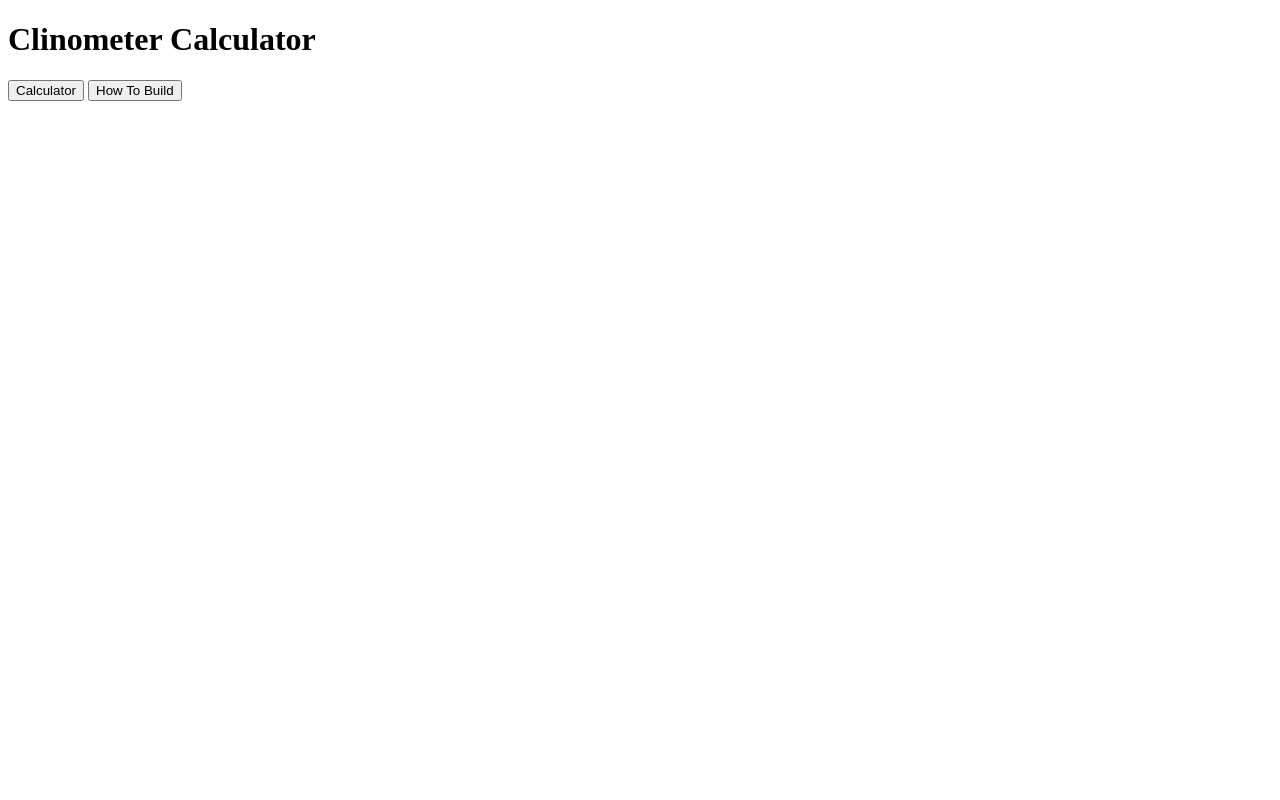
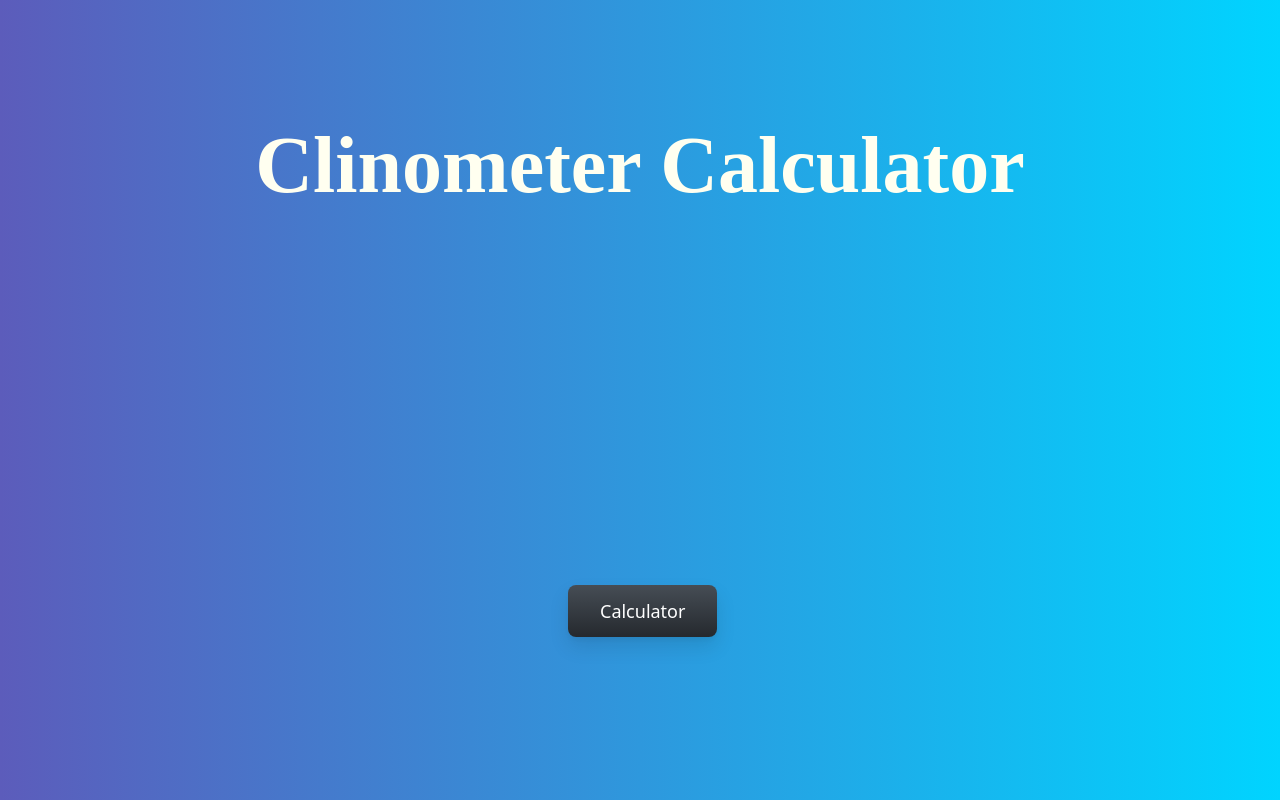
Before and after one commit to yunhonam11/ClinometerCalculator, a plain HTML site: page Index.html in a window 1280 px wide. Shown: the top 800 px of the page. Drawn offline with Linux system fonts and the light colour scheme.

Commit message:
Add files via upload

```diff
--- /dev/null
+++ b/Index.css
@@ -0,0 +1,53 @@
+.button-84
+{
+  align-items: center;
+  background-color: initial;
+  background-image: linear-gradient(#464d55, #25292e);
+  border-radius: 0.5rem;
+  border-width: 0;
+  box-shadow: 0 0.625rem 1.25rem rgba(0, 0, 0, .1),0 0.188rem 0.375rem rgba(0, 0, 0, .05);
+  box-sizing: border-box;
+  color: #fff;
+  cursor: pointer;
+  display: inline-flex;
+  flex-direction: column;
+  font-family: expo-brand-demi,system-ui,-apple-system,BlinkMacSystemFont,"Segoe UI",Roboto,"Helvetica Neue",Arial,"Noto Sans",sans-serif,"Apple Color Emoji","Segoe UI Emoji","Segoe UI Symbol","Noto Color Emoji";
+  font-size: 1.125rem;
+  height: 3.25rem;
+  justify-content: center;
+  line-height: 1;
+  margin: 0;
+  margin-top: 20rem;
+  margin-left: 35rem;
+  outline: none;
+  overflow: hidden;
+  padding: 0 2rem;
+  text-align: center;
+  text-decoration: none;
+  transform: translate3d(0, 0, 0);
+  transition: all 150ms;
+  vertical-align: baseline;
+  white-space: nowrap;
+  user-select: none;
+  -webkit-user-select: none;
+  touch-action: manipulation;
+}
+
+.button-84:hover {
+  box-shadow: rgba(0, 1, 0, .2) 0 0.125rem 0.5rem;
+  opacity: .85;
+}
+
+.button-84:active {
+  outline: 0;
+}
+
+.button-84:focus {
+  box-shadow: rgba(0, 0, 0, .5) 0 0 0 0.188rem;
+}
+
+@media (max-width: 420px) {
+  .button-84 {
+    height: 3rem;
+  }
+}
--- a/Index.html
+++ b/Index.html
@@ -4,8 +4,8 @@
 
 <head>
     <title>Clinometer Calculator</title>
-    <link rel="stylesheet" href="./css/Main.css">
-    <link rel="stylesheet" href="./css/Index.css">
+    <link rel="stylesheet" href="./Main.css">
+    <link rel="stylesheet" href="./Index.css">
 </head>
 
 <body>
--- /dev/null
+++ b/Main.css
@@ -0,0 +1,67 @@
+body
+{
+    background: rgb(2,0,36);
+    background: linear-gradient(90deg, rgba(2,0,36,1) 0%, rgba(92,92,187,1) 0%, rgba(0,212,255,1) 100%);
+}
+
+h1
+{
+    text-align: center;
+    color: #FFFFF0;
+    font-size: 5rem;
+    margin-top: 7.5rem;
+}
+
+.button-84
+{
+  align-items: center;
+  background-color: initial;
+  background-image: linear-gradient(#464d55, #25292e);
+  border-radius: 0.5rem;
+  border-width: 0;
+  box-shadow: 0 0.625rem 1.25rem rgba(0, 0, 0, .1),0 0.188rem 0.375rem rgba(0, 0, 0, .05);
+  box-sizing: border-box;
+  color: #fff;
+  cursor: pointer;
+  display: inline-flex;
+  flex-direction: column;
+  font-family: expo-brand-demi,system-ui,-apple-system,BlinkMacSystemFont,"Segoe UI",Roboto,"Helvetica Neue",Arial,"Noto Sans",sans-serif,"Apple Color Emoji","Segoe UI Emoji","Segoe UI Symbol","Noto Color Emoji";
+  font-size: 1.125rem;
+  height: 3.25rem;
+  justify-content: center;
+  line-height: 1;
+  margin: 0;
+  margin-top: 20rem;
+  margin-left: 35rem;
+  outline: none;
+  overflow: hidden;
+  padding: 0 2rem;
+  text-align: center;
+  text-decoration: none;
+  transform: translate3d(0, 0, 0);
+  transition: all 150ms;
+  vertical-align: baseline;
+  white-space: nowrap;
+  user-select: none;
+  -webkit-user-select: none;
+  touch-action: manipulation;
+}
+
+.button-84:hover {
+  box-shadow: rgba(0, 1, 0, .2) 0 0.125rem 0.5rem;
+  opacity: .85;
+}
+
+.button-84:active {
+  outline: 0;
+}
+
+.button-84:focus {
+  box-shadow: rgba(0, 0, 0, .5) 0 0 0 0.188rem;
+}
+
+@media (max-width: 420px) {
+  .button-84 {
+    height: 3rem;
+  }
+}
```
Also changed, not shown: Calculator.css (added, +95 -0 lines), Calculator.html (+2 -2 lines), Instructions.html (+1 -1 lines).
